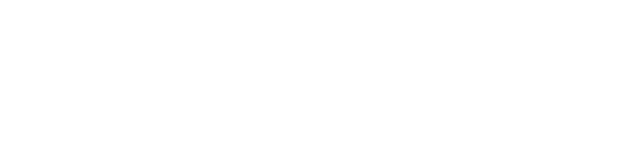
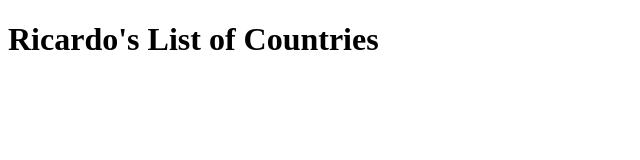
Before and after one commit to ricard0o/ricard0o.github.io, a plain HTML site: page Lab_5/index.html in a window 1280 px wide. Shown: the whole page, without its empty margins (0-640 px from the left). Drawn offline with Linux system fonts and the light colour scheme.

Commit message:
Update index.html

```diff
--- a/Lab_5/index.html
+++ b/Lab_5/index.html
@@ -5,6 +5,9 @@
     <meta name="viewport" content="width=device-width, initial-scale=1.0">
     <title>Ricardo's Lab 5</title>
 </head>
+<header>
+    <h1>Ricardo's List of Countries</h1>
+</header>
 <body>
 
 </body>
```
